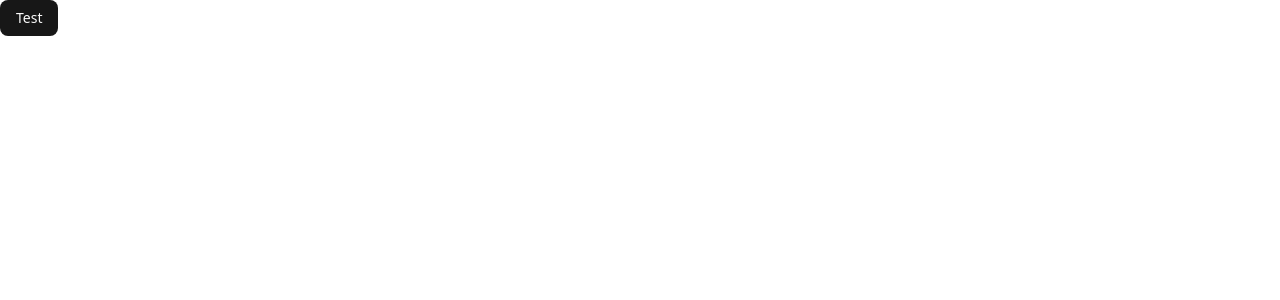
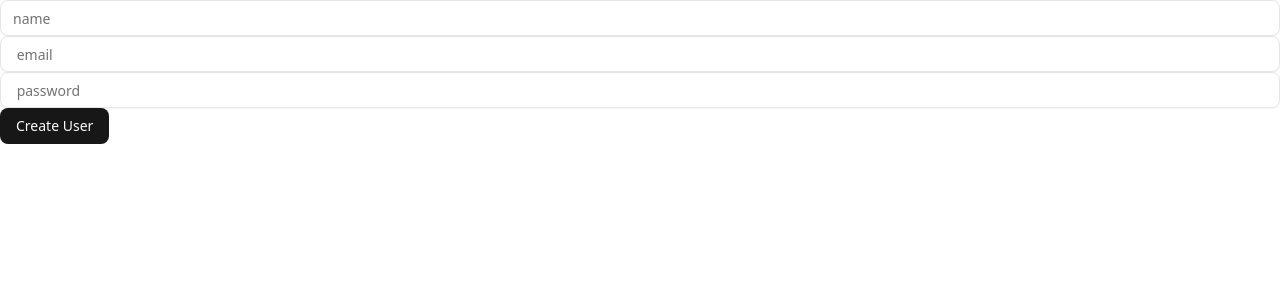
Before and after one commit to shivambishtt/apexai, a Next.js app in the folder apexai/: page / in a window 1280 px wide. Shown: the top 300 px of the page. Built offline with nearby package versions, Linux system fonts and the light colour scheme.

Commit message:
page.tsx modified

```diff
--- a/apexai/src/app/page.tsx
+++ b/apexai/src/app/page.tsx
@@ -1,10 +1,22 @@
+"use client"
+
 import { Button } from "@/components/ui/button"
+import { Input } from "@/components/ui/input"
+import { useState } from "react"
 
 function page() {
+  const [name, setName] = useState("")
+  const [email, setemail] = useState("")
+  const [password, setpassword] = useState("")
   return (
-    <Button>
-      Test
-    </Button>
+    <div>
+      <Input placeholder="name" value={name} onChange={((event) => setName(event.target.value))} />
+      <Input placeholder=" email" value={email} onChange={((event) => setemail(event.target.value))} />
+      <Input placeholder=" password" type="password" value={password} onChange={((event) => setpassword(event.target.value))} />
+      <Button>
+        Create User
+      </Button>
+    </div>
   )
 }
 
```
